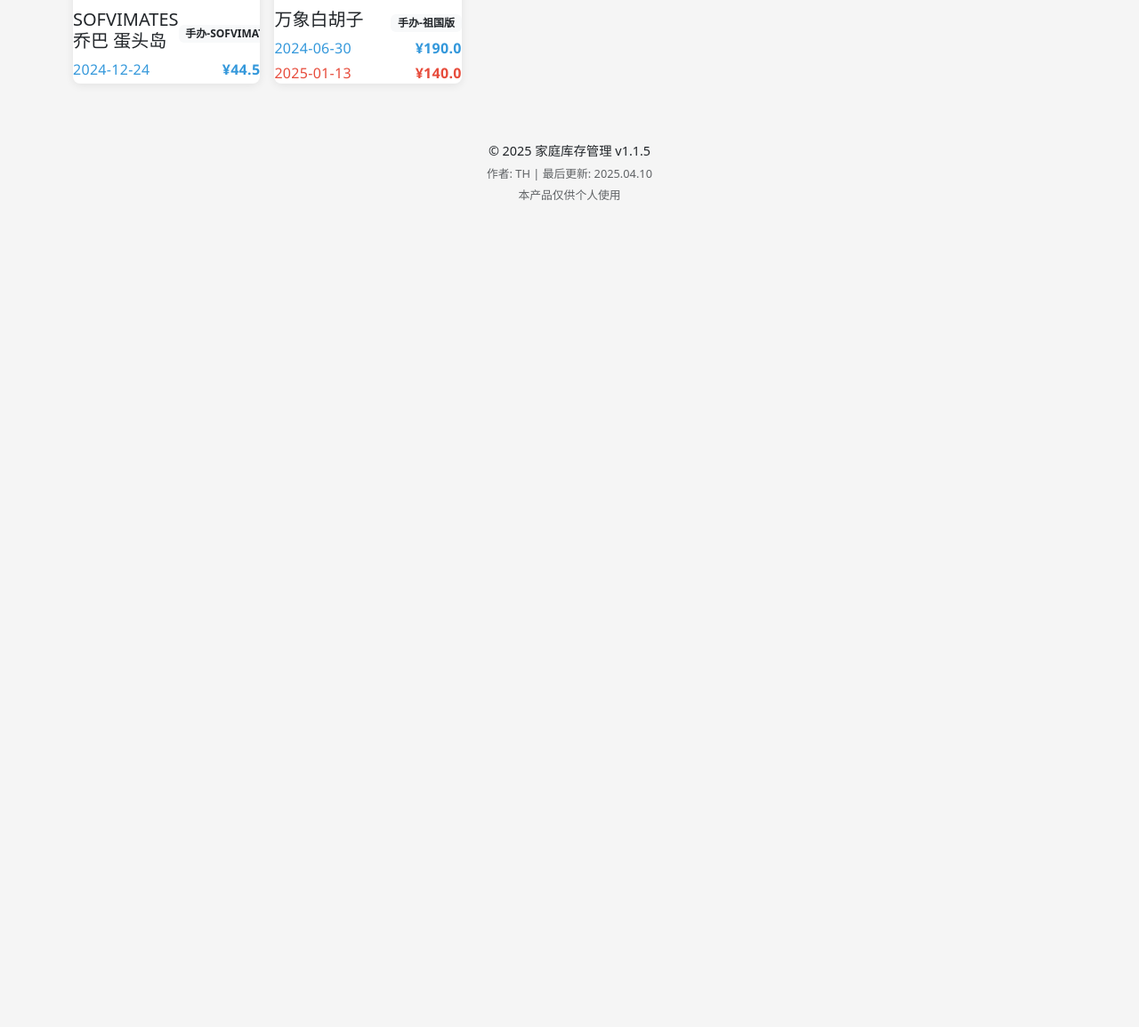
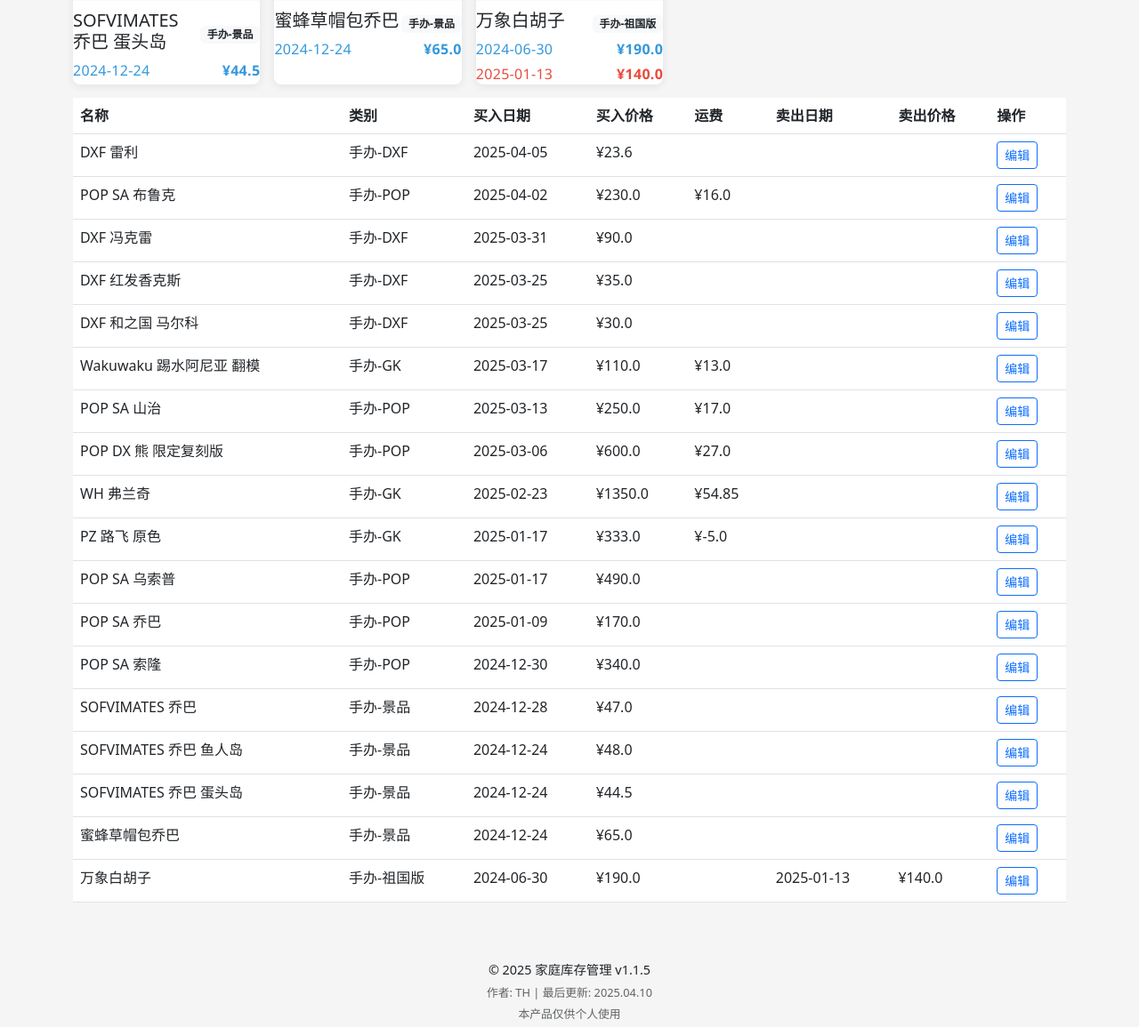
Before and after one commit to MonkeyDTH/StorageManagement, a Flask app: page / in a window 1280 px wide. Shown: the part 1440-2595 px from the top of the page at 89% size. Before the commit the page ends 1665 px from the top, so only its background shows below. Run offline with Flask 3, Linux system fonts and the light colour scheme.

Commit message:
feat(界面): 添加表格视图并更新物品分类
在首页添加表格视图功能，用户可以通过按钮切换视图。同时更新items.json中部分物品的分类为"手办-景品"，并添加新物品"蜜蜂草帽包乔巴"。

```diff
--- a/app/data/items.json
+++ b/app/data/items.json
@@ -212,7 +212,7 @@
   {
     "id": 15,
     "name": "SOFVIMATES 乔巴",
-    "category": "手办-SOFVIMATES",
+    "category": "手办-景品",
     "purchase_price": 47.0,
     "quantity": 1,
     "image": "2025-01-01_16-17-50_IMG_5845.JPG",
@@ -227,7 +227,7 @@
   {
     "id": 16,
     "name": "SOFVIMATES 乔巴 鱼人岛",
-    "category": "手办-SOFVIMATES",
+    "category": "手办-景品",
     "purchase_price": 48.0,
     "quantity": 1,
     "image": "2024-12-28_14-24-29_THC03702.JPG",
@@ -242,7 +242,7 @@
   {
     "id": 17,
     "name": "SOFVIMATES 乔巴 蛋头岛",
-    "category": "手办-SOFVIMATES",
+    "category": "手办-景品",
     "purchase_price": 44.5,
     "quantity": 1,
     "image": "2024-12-28_14-28-09_THC03713.JPG",
@@ -253,5 +253,16 @@
     "sold_price": null,
     "remark": "",
     "shipping_fee": 0.0
+  },
+  {
+    "id": 18,
+    "name": "蜜蜂草帽包乔巴",
+    "category": "手办-景品",
+    "purchase_price": 65.0,
+    "quantity": 1,
+    "image": "2024-12-29_23-17-53_IMG_5802.JPG",
+    "purchase_date": "2024-12-24",
+    "sold_date": null,
+    "sold_price": null
   }
 ]
--- a/app/templates/index.html
+++ b/app/templates/index.html
@@ -180,6 +180,9 @@
                 </option>
                 {% endfor %}
             </select>
+            <button class="btn btn-outline-secondary view-toggle" id="toggleView">
+                <i class="bi bi-grid"></i> 切换视图
+            </button>
             <a href="{{ url_for('add_item') }}" class="btn btn-primary btn-sm">
                 <i class="bi bi-plus"></i> 添加物品
             </a>
@@ -290,9 +293,63 @@
         {% endfor %}
     </div>
 
+    <!-- 添加表格视图 -->
+    <div class="table-view" id="tableView">
+        <table class="table table-hover">
+            <thead>
+                <tr>
+                    <th>名称</th>
+                    <th>类别</th>
+                    <th>买入日期</th>
+                    <th>买入价格</th>
+                    <th>运费</th>
+                    <th>卖出日期</th>
+                    <th>卖出价格</th>
+                    <th>操作</th>
+                </tr>
+            </thead>
+            <tbody>
+                {% for item in items %}
+                <tr>
+                    <td>{{ item.name }}</td>
+                    <td>{{ item.category }}</td>
+                    <td>{{ item.purchase_date.strftime('%Y-%m-%d') }}</td>
+                    <td>¥{{ item.purchase_price }}</td>
+                    <td>{% if item.shipping_fee and item.shipping_fee != 0 %}¥{{ item.shipping_fee }}{% endif %}</td>
+                    <td>{% if item.sold_date %}{{ item.sold_date.strftime('%Y-%m-%d') }}{% endif %}</td>
+                    <td>{% if item.sold_price %}¥{{ item.sold_price }}{% endif %}</td>
+                    <td>
+                        <a href="/edit/{{ item.id }}" class="btn btn-sm btn-outline-primary">编辑</a>
+                    </td>
+                </tr>
+                {% endfor %}
+            </tbody>
+        </table>
+    </div>
+
     <!-- 在footer前添加JavaScript -->
     <!-- 修改JavaScript部分 -->
     <script>
+        // 视图切换功能
+        document.getElementById('toggleView').addEventListener('click', function() {
+            const galleryView = document.querySelector('.row.row-cols-2');
+            const tableView = document.getElementById('tableView');
+            const toggleBtn = this;
+
+            if (galleryView.style.display === 'none') {
+                // 切换回画廊视图
+                galleryView.style.display = 'flex';
+                tableView.style.display = 'none';
+                toggleBtn.innerHTML = '<i class="bi bi-grid"></i> 切换视图';
+            } else {
+                // 切换到表格视图
+                galleryView.style.display = 'none';
+                tableView.style.display = 'block';
+                toggleBtn.innerHTML = '<i class="bi bi-images"></i> 切换视图';
+            }
+        });
+
+        // 保留原有的卡片点击事件
         document.querySelectorAll('.item-card').forEach(card => {
             card.addEventListener('click', function(e) {
                 // 获取当前卡片的物品ID
@@ -393,3 +450,27 @@
         margin-top: 3px;
     }
 </style>
+
+<style>
+    /* 表格视图样式 */
+    .table-view {
+        display: none;
+        margin-top: 20px;
+    }
+    .table-view table {
+        width: 100%;
+        border-collapse: collapse;
+    }
+    .table-view th, .table-view td {
+        padding: 12px 15px;
+        text-align: left;
+        border-bottom: 1px solid #dee2e6;
+    }
+    .table-view th {
+        background-color: #f8f9fa;
+        font-weight: 600;
+    }
+    .table-view tr:hover {
+        background-color: #f8f9fa;
+    }
+</style>
```
